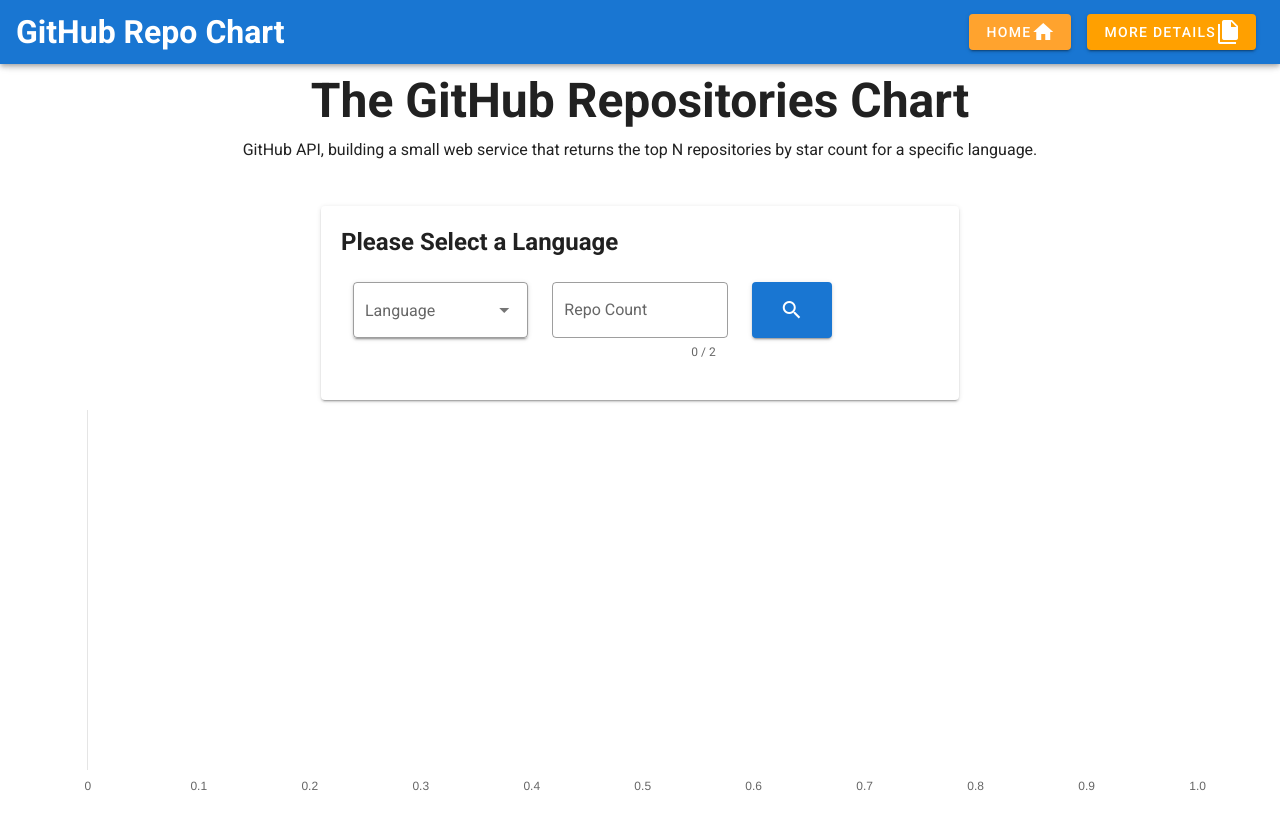
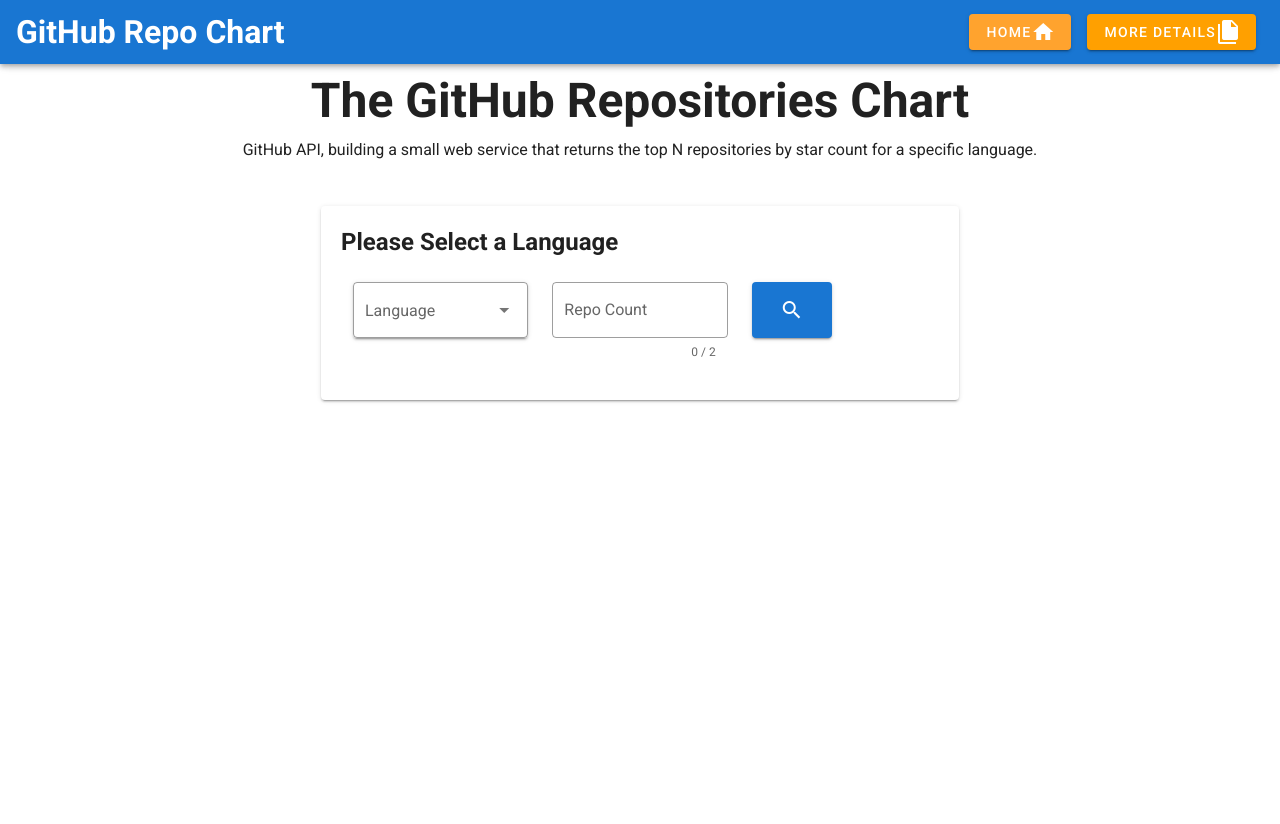
Before and after one commit to jaasmaz/Top-Repos-App, a Vue app: page /#/ in a window 1280 px wide. After the commit the page ends 800 px from the top, so only its background shows below. Built offline with nearby package versions, Linux system fonts and the light colour scheme.

Commit message:
Fix rout bug with data retention

```diff
--- a/src/App.vue
+++ b/src/App.vue
@@ -17,7 +17,9 @@
       </v-btn>
     </v-app-bar>
     <v-main>
-      <router-view />
+      <keep-alive>
+        <router-view />
+      </keep-alive>
     </v-main>
   </v-app>
 </template>
--- a/src/components/Chart.vue
+++ b/src/components/Chart.vue
@@ -2,7 +2,7 @@
   <v-container>
     <Form />
     <v-row>
-      <v-col class="Chart">
+      <v-col class="Chart" v-if="datacollection">
         <BarChart :chartData="datacollection" :options="options" />
       </v-col>
     </v-row>
```
Also changed, not shown: 1 other file (tests, documents, lock files or other folders).
